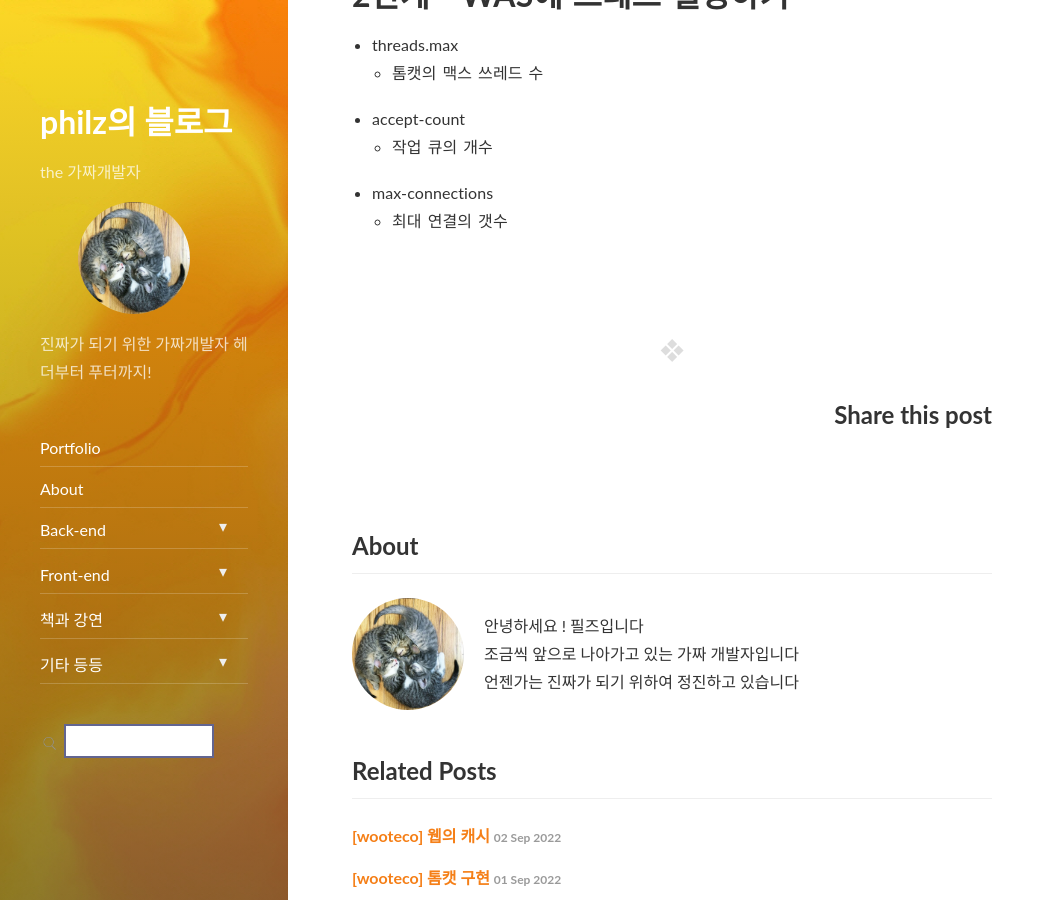
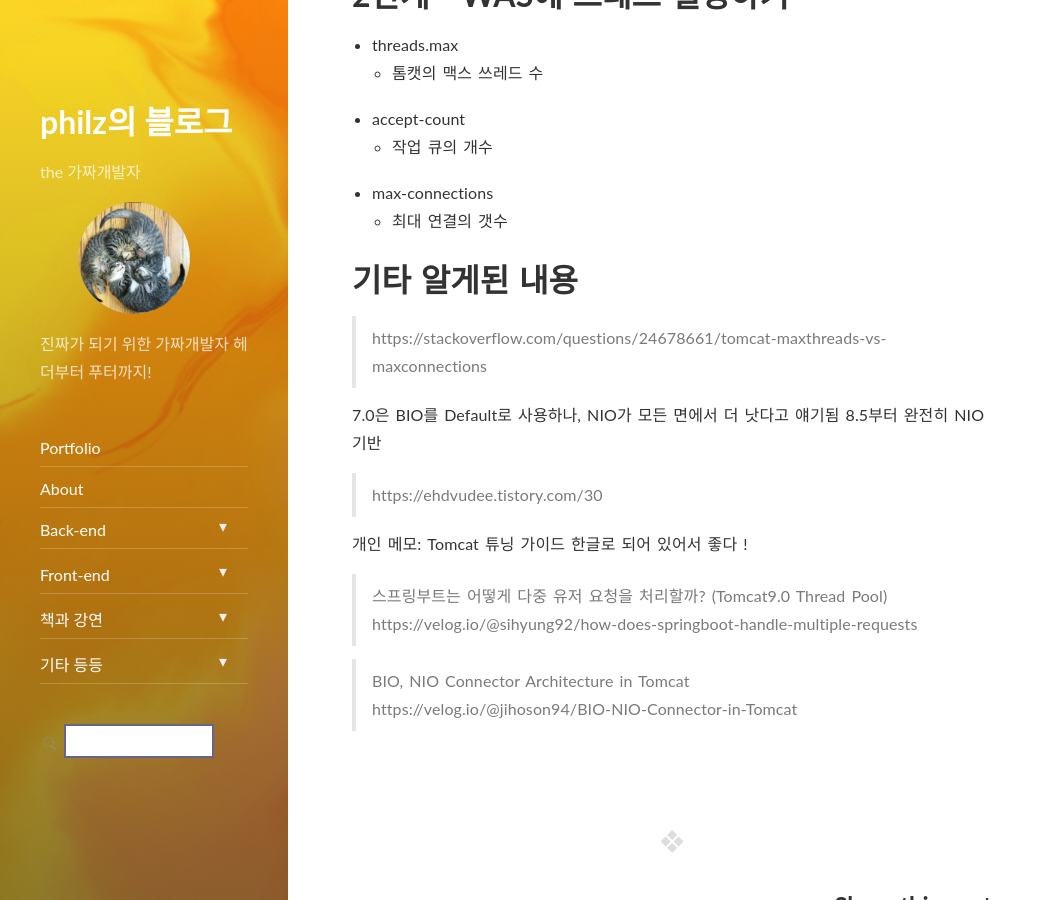
Before and after one commit to progress0407/progress0407.github.io, a Jekyll site: the page built from _posts/backend/wooteco/2022-09-02-wooteco-thread-application.md, in a window 1280 px wide and 900 px high, scrolled down 2484 px. Shown: the whole window, without its empty margins (0-1055 px from the left). Built offline with Jekyll 4.4.1, drawn with Linux system fonts in a browser that asks for light colours; nearby versions of some CDN libraries.

Commit message:
thread application

```diff
--- a/_posts/backend/wooteco/2022-09-02-wooteco-thread-application.md
+++ b/_posts/backend/wooteco/2022-09-02-wooteco-thread-application.md
@@ -116,3 +116,24 @@ Th-A는 유효성 검증을 이미 통과하였기 때문에 결국에는 user
   - 작업 큐의 개수
 - max-connections
   - 최대 연결의 갯수
+
+
+
+# 기타 알게된 내용
+
+> https://stackoverflow.com/questions/24678661/tomcat-maxthreads-vs-maxconnections
+
+7.0은 BIO를 Default로 사용하나, NIO가 모든 면에서 더 낫다고 얘기됨
+8.5부터 완전히 NIO 기반
+
+
+> https://ehdvudee.tistory.com/30
+
+개인 메모: Tomcat 튜닝 가이드
+한글로 되어 있어서 좋다 !
+
+> 스프링부트는 어떻게 다중 유저 요청을 처리할까? (Tomcat9.0 Thread Pool)
+> https://velog.io/@sihyung92/how-does-springboot-handle-multiple-requests
+
+> BIO, NIO Connector Architecture in Tomcat
+> https://velog.io/@jihoson94/BIO-NIO-Connector-in-Tomcat
```
